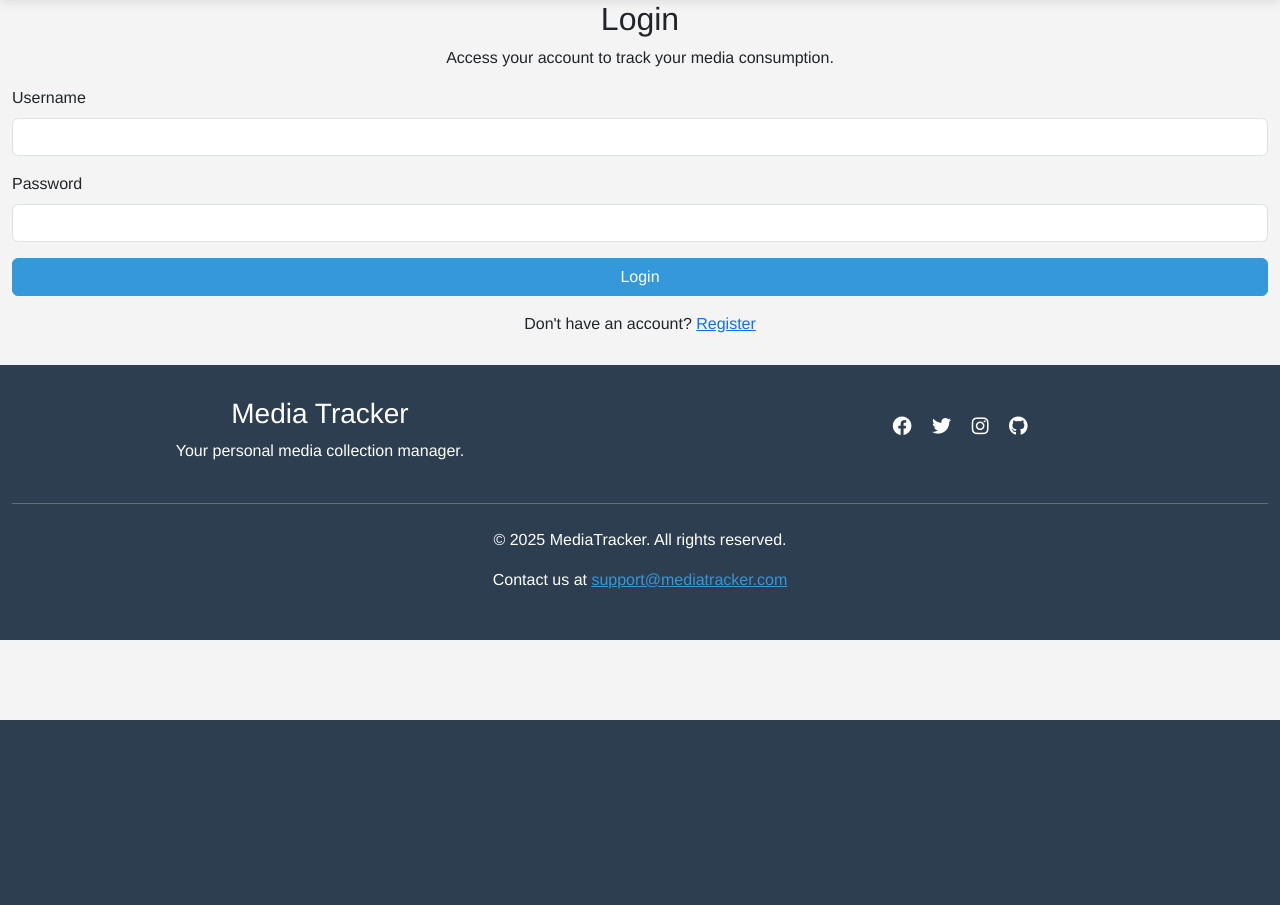
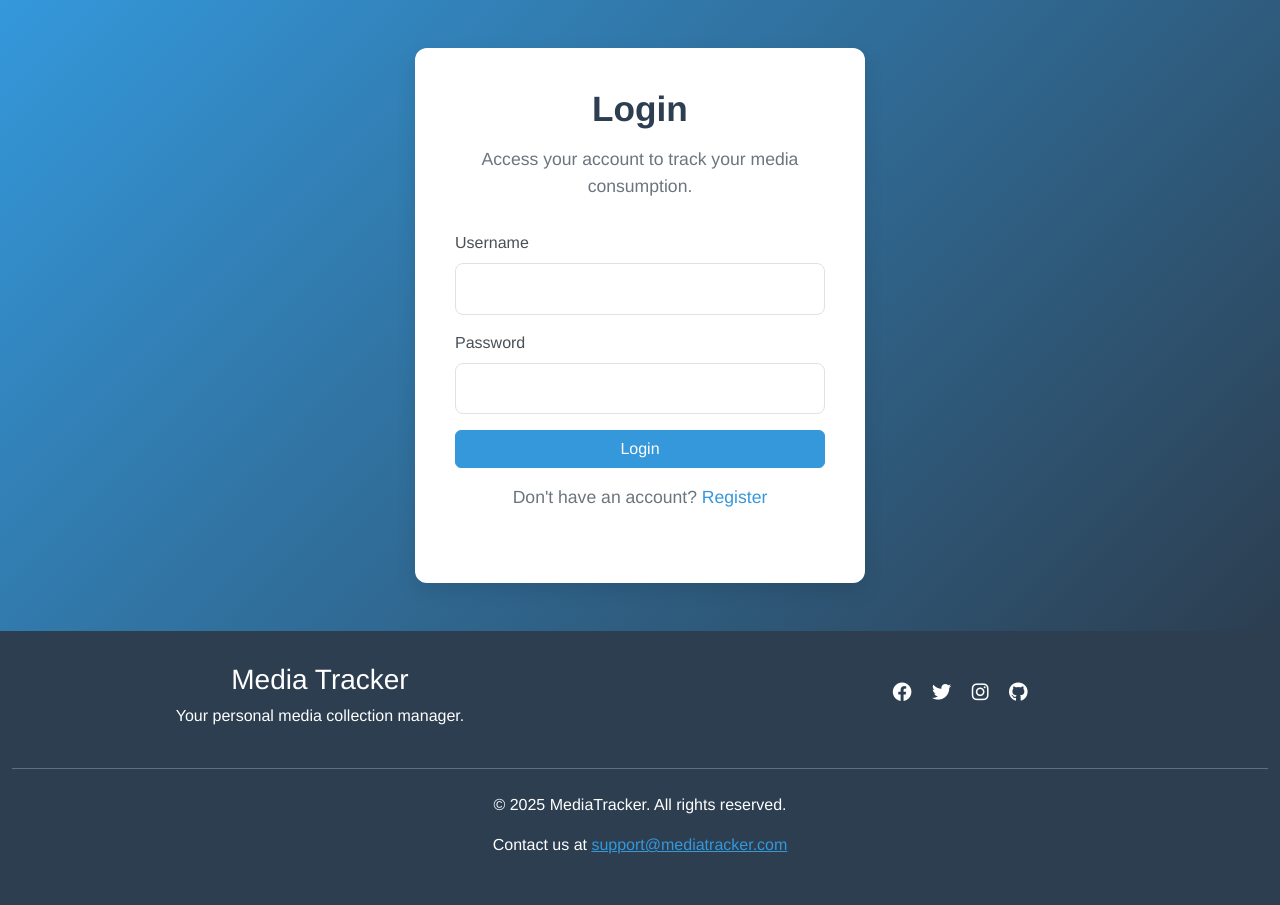
Before and after one commit to LeweiXu/CITS3403-Project, a Flask app: page /login in a window 1280 px wide. Shown: the part 80-985 px from the top of the page. Before the commit the page ends 800 px from the top, so only its background shows below. Run offline with Flask 3, Linux system fonts and the light colour scheme; some libraries are stand-ins or nearby versions.

Commit message:
changed the login page to look a little bit better

```diff
--- a/app/static/styles.css
+++ b/app/static/styles.css
@@ -542,3 +542,76 @@ body {
         margin-bottom: 5px;
     }
 }
+
+
+
+
+/* Better login form  */
+.login-section {
+    background-color: white;
+    border-radius: 12px;
+    padding: 2.5rem;
+    box-shadow: 0 8px 20px rgba(0, 0, 0, 0.1);
+    max-width: 450px;
+    margin: 3rem auto;
+}
+
+.login-section h2 {
+    font-size: 2.2rem;
+    margin-bottom: 1rem;
+    color: var(--secondary-color);
+    font-weight: 600;
+}
+
+.login-section p {
+    color: #6c757d;
+    margin-bottom: 2rem;
+    font-size: 1.1rem;
+}
+
+/* Form stuff */
+.form-control {
+    padding: 0.8rem 1rem;
+    border-radius: 8px;
+    border: 1px solid #dee2e6;
+    transition: all 0.3s ease;
+    font-size: 1rem;
+}
+
+.form-control:focus {
+    border-color: var(--primary-color);
+    box-shadow: 0 0 0 0.2rem rgba(52, 152, 219, 0.25);
+    outline: none;
+}
+
+.form-label {
+    font-weight: 500;
+    margin-bottom: 0.5rem;
+    color: #495057;
+}
+
+/* Registration link styling */
+.login-section a {
+    color: var(--primary-color);
+    font-weight: 500;
+    text-decoration: none;
+    transition: color 0.2s ease;
+}
+
+/* Background for login page */
+.login-page {
+    background: linear-gradient(135deg,  var(--primary-color), var(--secondary-color));
+    display: flex;
+}
+
+/* Responsive adjustments for small screens, mobile, etc. */
+@media (max-width: 576px) {
+    .login-section {
+        padding: 1.5rem;
+        margin: 1.5rem 1rem;
+    }
+
+    .login-section h2 {
+        font-size: 1.8rem;
+    }
+}
--- a/app/templates/login.html
+++ b/app/templates/login.html
@@ -3,7 +3,7 @@
 {% block title %}MediaTracker - Login{% endblock %}
 
 {% block content %}
-<div class="container">
+<div class="container login-page">
     <div class="login-section">
         <h2 class="text-center">Login</h2>
         <p class="text-center">Access your account to track your media consumption.</p>
```
Also changed, not shown: 1 other file.
